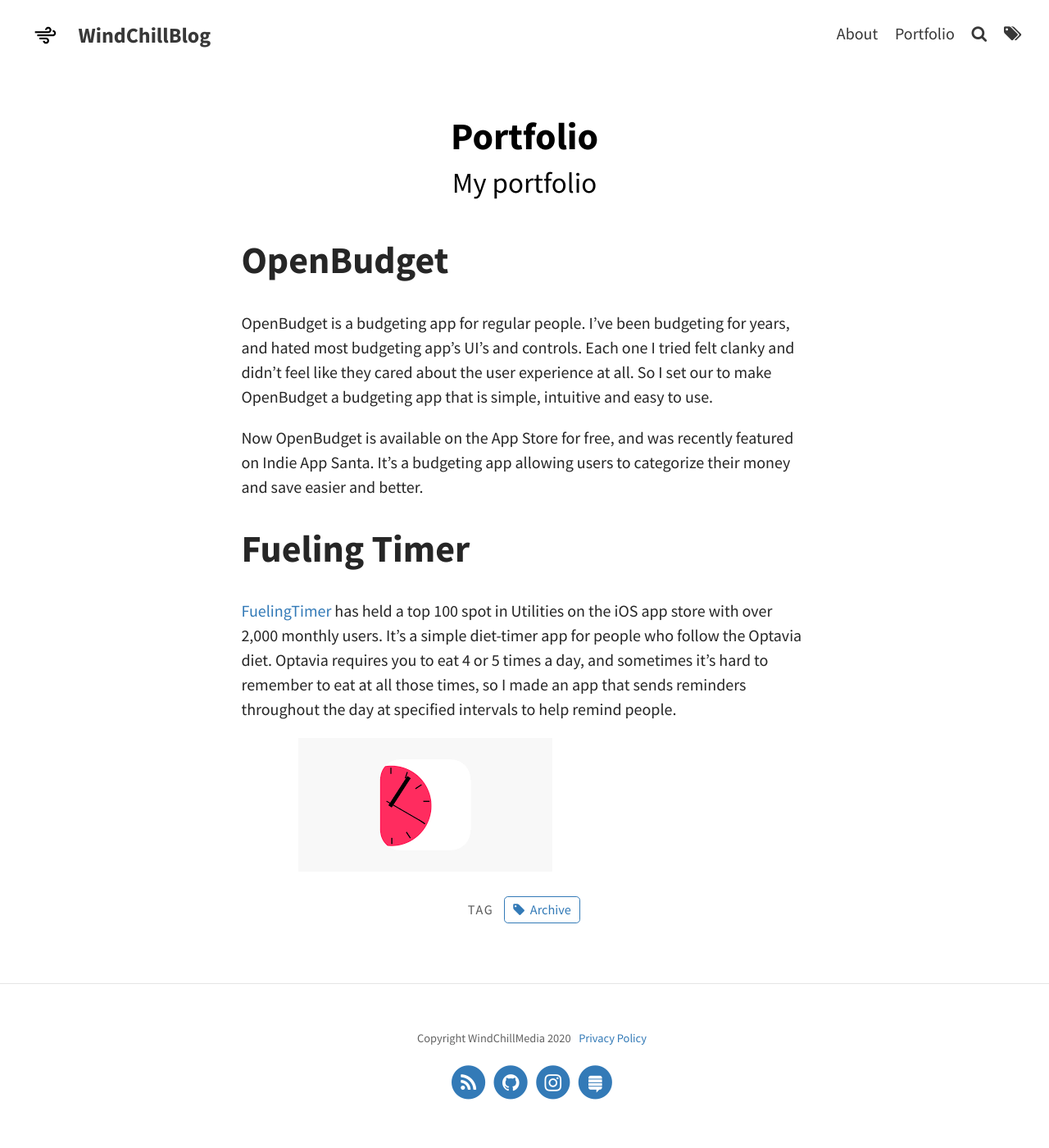
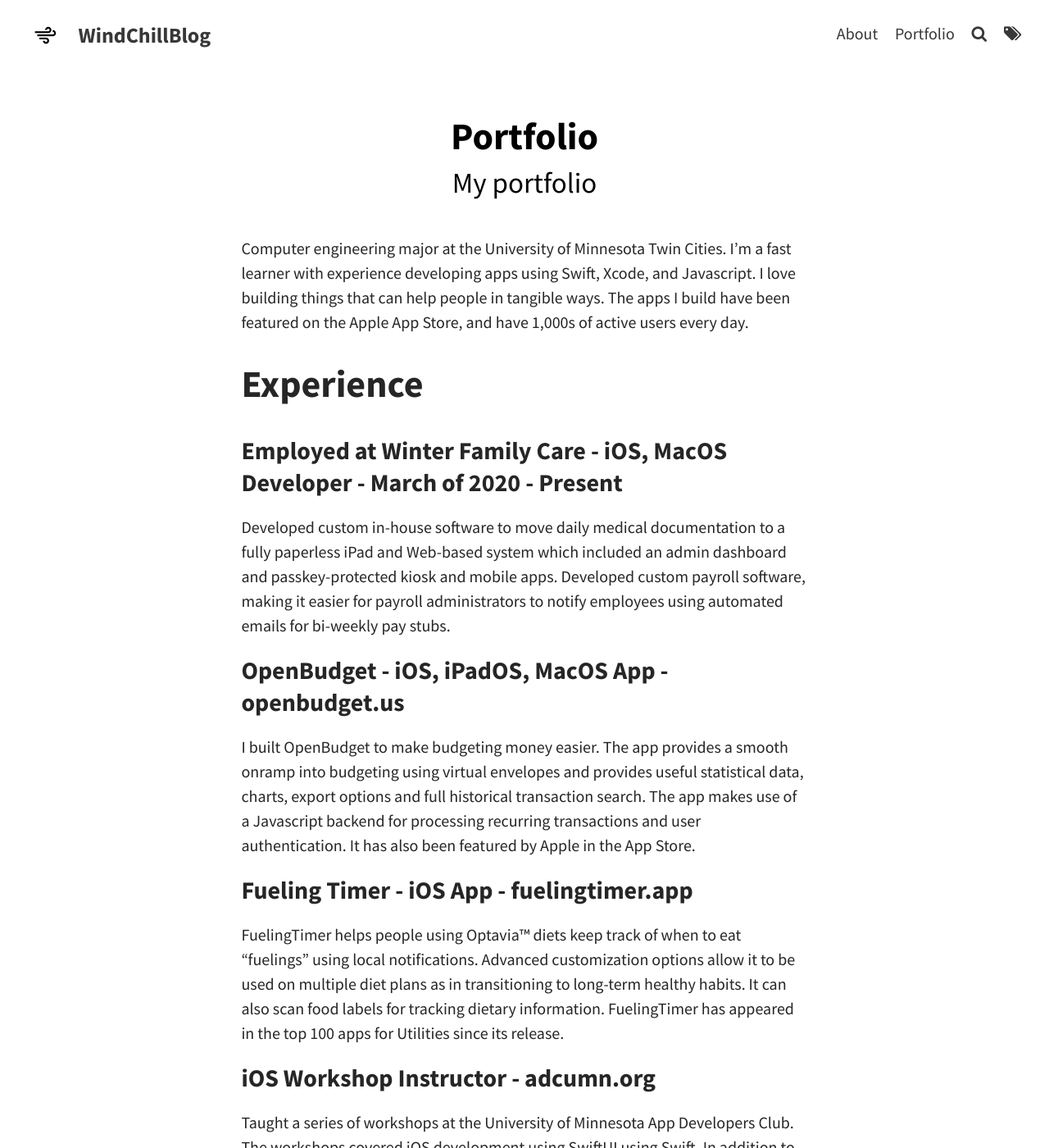
Before and after one commit to thecoolwinter/blog, a Jekyll site: the page built from pages/portfolio.md, in a window 1280 px wide and 1400 px high. Shown: the whole window at 82% size. Built offline with Jekyll 4.4.1, drawn with Linux system fonts in a browser that asks for light colours; some of the changed text lies outside the part shown.

Commit message:
Update portfolio

```diff
--- a/pages/portfolio.md
+++ b/pages/portfolio.md
@@ -7,14 +7,40 @@
 tags: [Archive]
 ---
 
-# OpenBudget
+Computer engineering major at the University of Minnesota Twin Cities. I’m a fast learner with experience developing apps using Swift, Xcode, and Javascript. I love building things that can help people in tangible ways. The apps I build have been featured on the Apple App Store, and have 1,000s of active users every day.
+# Experience
 
-OpenBudget is a budgeting app for regular people. I've been budgeting for years, and hated most budgeting app's UI's and controls. Each one I tried felt clanky and didn't feel like they cared about the user experience at all. So I set our to make OpenBudget a budgeting app that is simple, intuitive and easy to use.
+### Employed at Winter Family Care - iOS, MacOS Developer - March of 2020 - Present
 
-Now OpenBudget is available on the App Store for free, and was recently featured on Indie App Santa. It's a budgeting app allowing users to categorize their money and save easier and better.
+Developed custom in-house software to move daily medical documentation to a fully paperless iPad and Web-based system which included an admin dashboard and passkey-protected kiosk and mobile apps. Developed custom payroll software, making it easier for payroll administrators to notify employees using automated emails for bi-weekly pay stubs.
 
-# Fueling Timer
+### OpenBudget - iOS, iPadOS, MacOS App - openbudget.us
 
-[FuelingTimer](https://apps.apple.com/us/app/fueling-timer/id1453121223) has held a top 100 spot in Utilities on the iOS app store with over 2,000 monthly users. It's a simple diet-timer app for people who follow the Optavia diet. Optavia requires you to eat 4 or 5 times a day, and sometimes it's hard to remember to eat at all those times, so I made an app that sends reminders throughout the day at specified intervals to help remind people.
+I built OpenBudget to make budgeting money easier. The app provides a smooth onramp into budgeting using virtual envelopes and provides useful statistical data, charts, export options and full historical transaction search. The app makes use of a Javascript backend for processing recurring transactions and user authentication. It has also been featured by Apple in the App Store.
 
-![App Icon](../assets/img/posts/fuelingTimerImage.png)
+### Fueling Timer - iOS App - fuelingtimer.app
+
+FuelingTimer helps people using Optavia™ diets keep track of when to eat “fuelings” using local notifications. Advanced customization options allow it to be used on multiple diet plans as in transitioning to long-term healthy habits. It can also scan food labels for tracking dietary information. FuelingTimer has appeared in the top 100 apps for Utilities since its release.
+
+### iOS Workshop Instructor - adcumn.org
+
+Taught a series of workshops at the University of Minnesota App Developers Club. The workshops covered iOS development using SwiftUI using Swift. In addition to technical skills, I taught good app architecture and design concepts for building great apps.
+
+# Open Source
+
+### CodeEdit - github.com/CodeEditApp
+
+Developing an open source IDE native to MacOS. Contributing to issues and bug reports as well as reviewing pull requests and code quality. Developed features such as fast project-wide search, tab components, and other UI components. Participate in weekly meetings and leading live coding sessions for new contributors.
+
+# Awards
+
+WWDC Student Developer Award 2020
+Awarded for my coding of the game PaddleBreaker. The game uses technologies such as SpriteKit and UIKit to create a game that combines the popular Pong™ and Breakout games. It includes a custom physics engine, sounds, and infinite level generation.
+
+# Education
+
+University of Minnesota - College of Science and Engineering - Expected Graduation June 2024
+
+# Skills
+
+Leadership, communication and friendliness. Proficient in Swift and Xcode for iOS, iPadOS, WatchOS, and MacOS as well as development in Javascript. Experience using frameworks such as SwiftUI, UIKit, Cocoa, SpriteKit, User Notifications, AVFoundation,  SiriKit, WidgetKit, and Catalyst. Also skilled in JavaScript frameworks such as Express, NodeJS and Firebase. Other programming languages include Java, Python, C and C++.
--- a/privacy-policy.html
+++ b/privacy-policy.html
@@ -7,8 +7,6 @@
 
 <h1>Privacy Policy</h1>
 <p>
-  This is my personal blog. I don't track any data from you. However there is a
-  chance I've forgotten a google analytics tag when I removed them. If you find
-  one feel free to email me about it at
-  <a href="mailto:khan@openbudget.us">khan@openbudget.us</a>
+This is my personal blog. I don't track any data from you! If you have any concerns or questions about privacy you can feel free to email me at
+<a href="mailto:privacy@windchillmedia.com">privacy@windchillmedia.com</a>
 </p>
```
